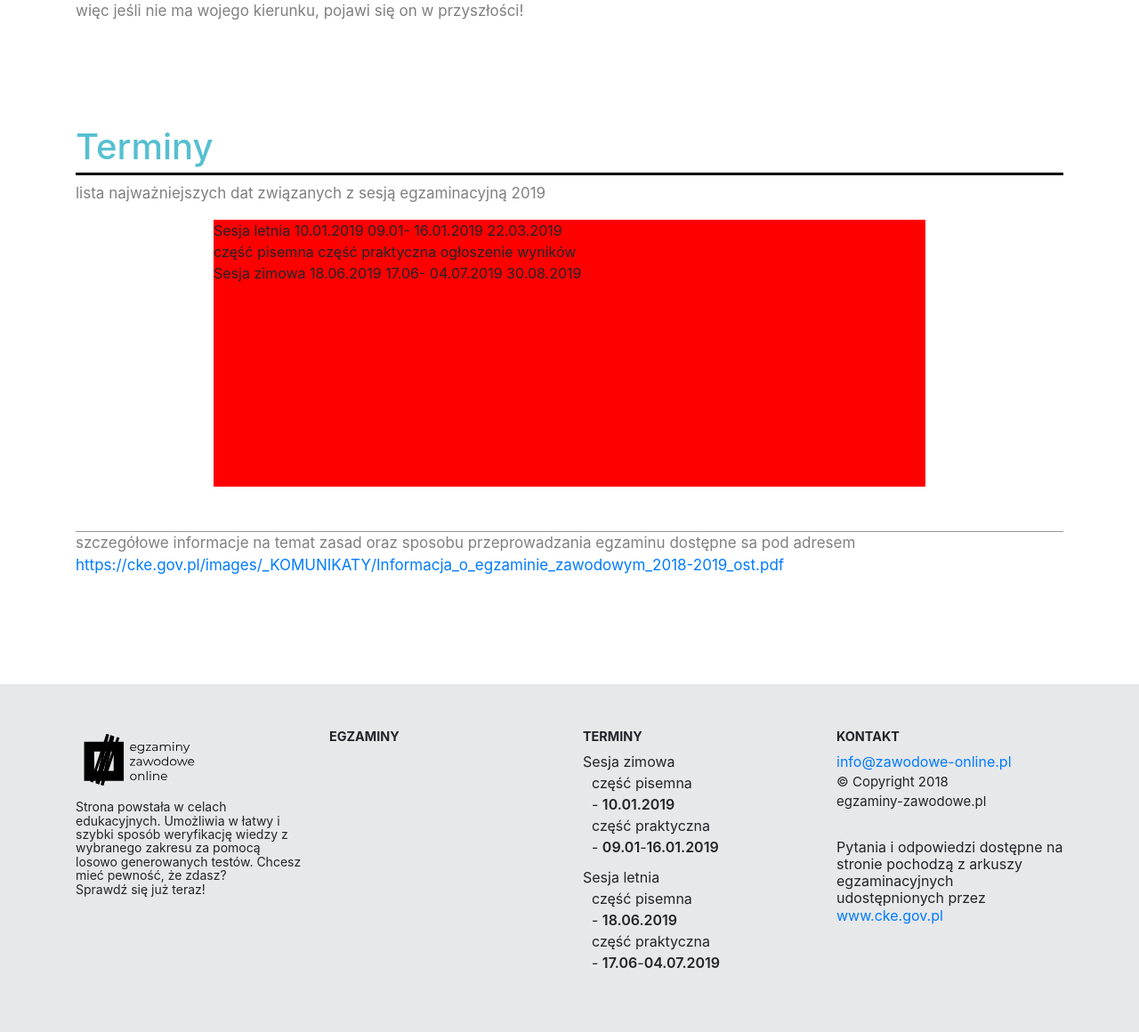
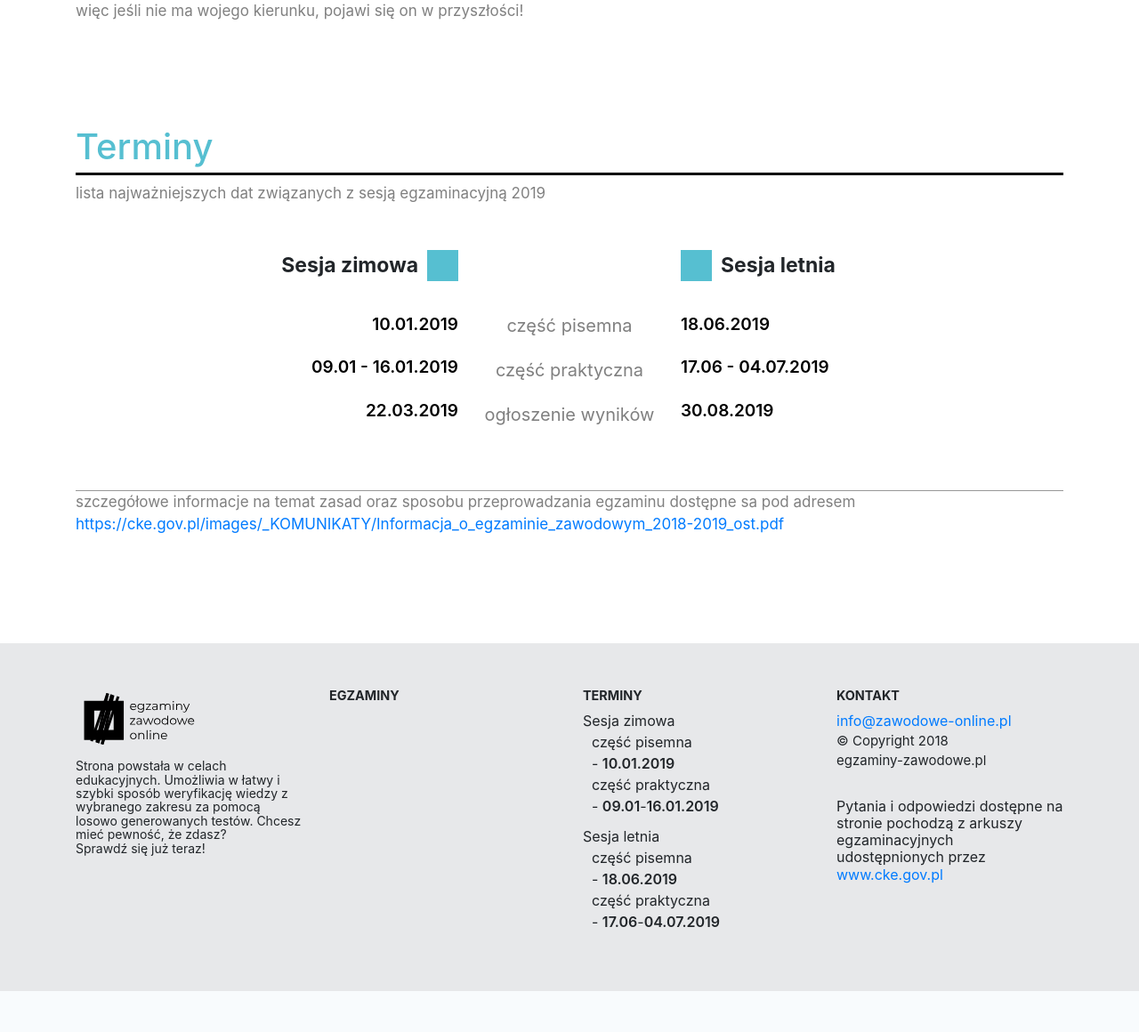
Before and after one commit to Bosswell/exams, a Symfony app: template templates/home_page/index.html.twig in a window 1280 px wide. Shown: the part 990-2150 px from the top of the page at 89% size. After the commit the page ends 2104 px from the top, so only its background shows below. Run offline with Twig, Linux system fonts and the light colour scheme; the template is opened without the code that fills it, so the values that code supplies are empty; some libraries are stand-ins or nearby versions.

Commit message:
Added desktop version for exam terms block on homepage

```diff
--- a/public/css/main.css
+++ b/public/css/main.css
@@ -95,11 +95,9 @@ a:hover {
 }
 
 #terms-container {
-    width: 800px;
-    margin: 0 auto;
-    background: red;
-    height: 300px;
-    margin-bottom: 50px;
+    width: 750px;
+    margin: 50px auto;
+    height: 220px;
 }
 
 .allign-left {
@@ -113,3 +111,41 @@ a:hover {
 .allign-center {
     text-align: center;
 }
+
+#terms-container .term-block {
+    width: 250px;
+    float: left;
+}
+
+.term-title {
+    font-weight: 700;
+    font-size: 23px;
+    margin-right: 10px;
+}
+
+.term-block:last-of-type .term-title {
+    margin-right: 0;
+    margin-left: 10px;
+}
+
+.term-subtitle {
+    display: block;
+    font-size: 20px;
+    color: grey;
+    margin-top: 20px;
+}
+
+.term-date {
+    display: block;
+    font-size: 19px;
+    color: #000;
+    font-weight: 600;
+    margin-top: 20px;
+}
+
+.term-square {
+    width: 35px;
+    height: 35px;
+    background: rgb(86, 191, 209);
+    margin-bottom: 15px;
+}
--- a/templates/home_page/index.html.twig
+++ b/templates/home_page/index.html.twig
@@ -58,22 +58,44 @@
               lista najważniejszych dat związanych z sesją egzaminacyjną 2019
           </p>
           <article id="terms-container">
-              <div>
-                  Sesja letnia
-                  <time datetime="10.01.2019">10.01.2019</time>
-                  <time datetime="09.01.2019">09.01</time>-
-                  <time datetime="16.01.2019">16.01.2019</time>
-                  <time datetime="22.03.2019">22.03.2019</time>
+              <div class="term-block allign-right">
+                    <figure class="term-square float-right"></figure>
+                    <span class="term-title float-right">Sesja zimowa</span>
+                    <div style="clear:both"></div>
+
+                    <div class="term-date">
+                        <time datetime="10.01.2019">10.01.2019</time>
+                    </div>
+
+                    <div class="term-date">
+                        <time datetime="09.01.2019">09.01</time> - <time datetime="16.01.2019">16.01.2019</time>
+                    </div>
+
+                    <div class="term-date">
+                        <time datetime="22.03.2019">22.03.2019</time>
+                    </div>
               </div>
-              <div>
-                  część pisemna część praktyczna ogłoszenie wyników
+              <div class="term-block" style="text-align:center;font-size:18px;margin-top:50px;">
+                    <span class="term-subtitle">część pisemna</span>
+                    <span class="term-subtitle">część praktyczna</span>
+                    <span class="term-subtitle">ogłoszenie wyników</span>
               </div>
-              <div>
-                  Sesja zimowa
-                  <time datetime="18.06.2019">18.06.2019
-                      <time datetime="17.06.2019">17.06</time>-
-                      <time datetime="04.07.2019">04.07.2019</time>
-                      <time datetime="30.08.2019">30.08.2019</time>
+              <div class="term-block allign-left">
+                    <figure class="term-square float-left"></figure>
+                    <span class="term-title float-left">Sesja letnia</span>
+                    <div style="clear:both"></div>
+
+                    <div class="term-date">
+                        <time datetime="18.06.2019">18.06.2019</time>
+                    </div>
+
+                    <div class="term-date">
+                        <time datetime="17.06.2019">17.06</time> - <time datetime="04.07.2019">04.07.2019</time>
+                    </div>
+
+                    <div class="term-date">
+                        <time datetime="30.08.2019">30.08.2019</time>
+                    </div>
               </div>
           </article>
       </section>
```
